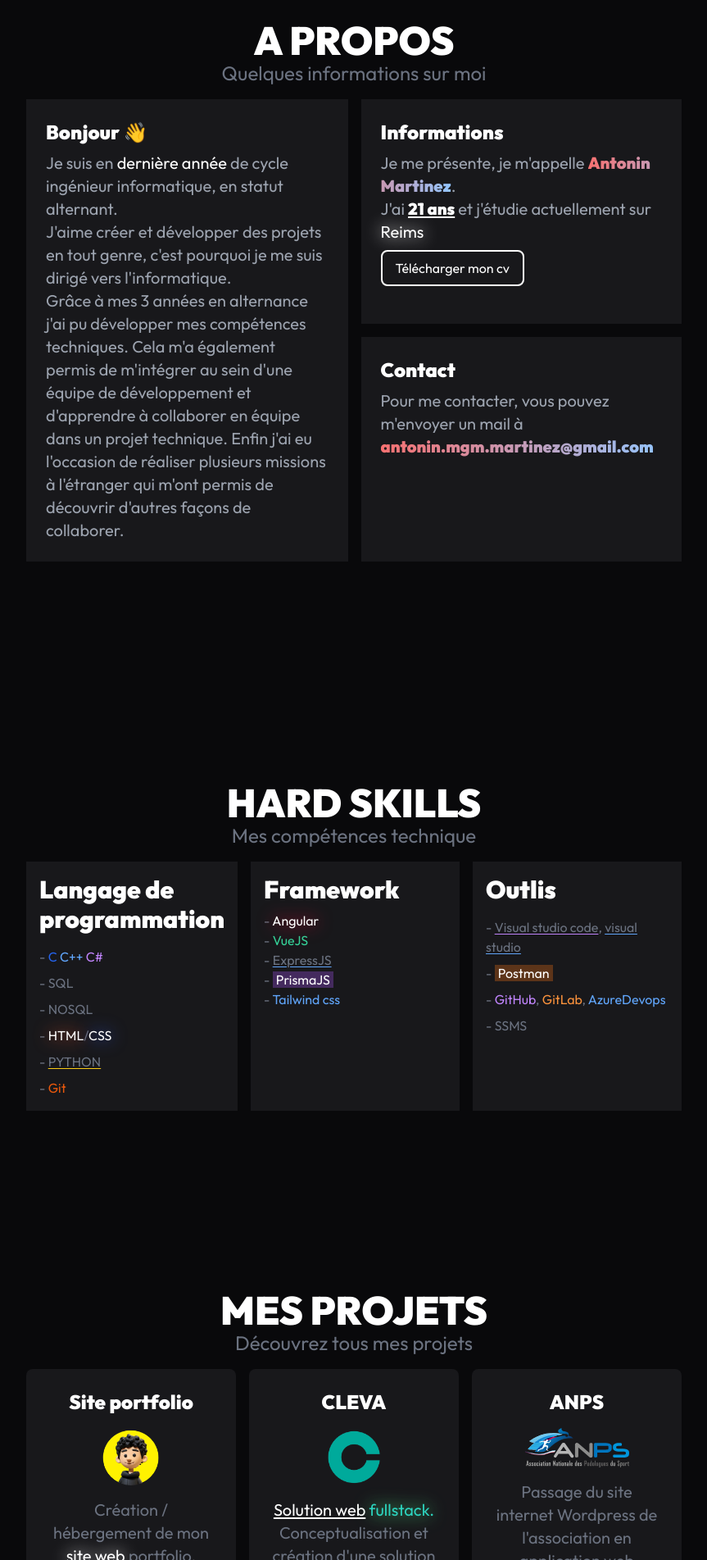
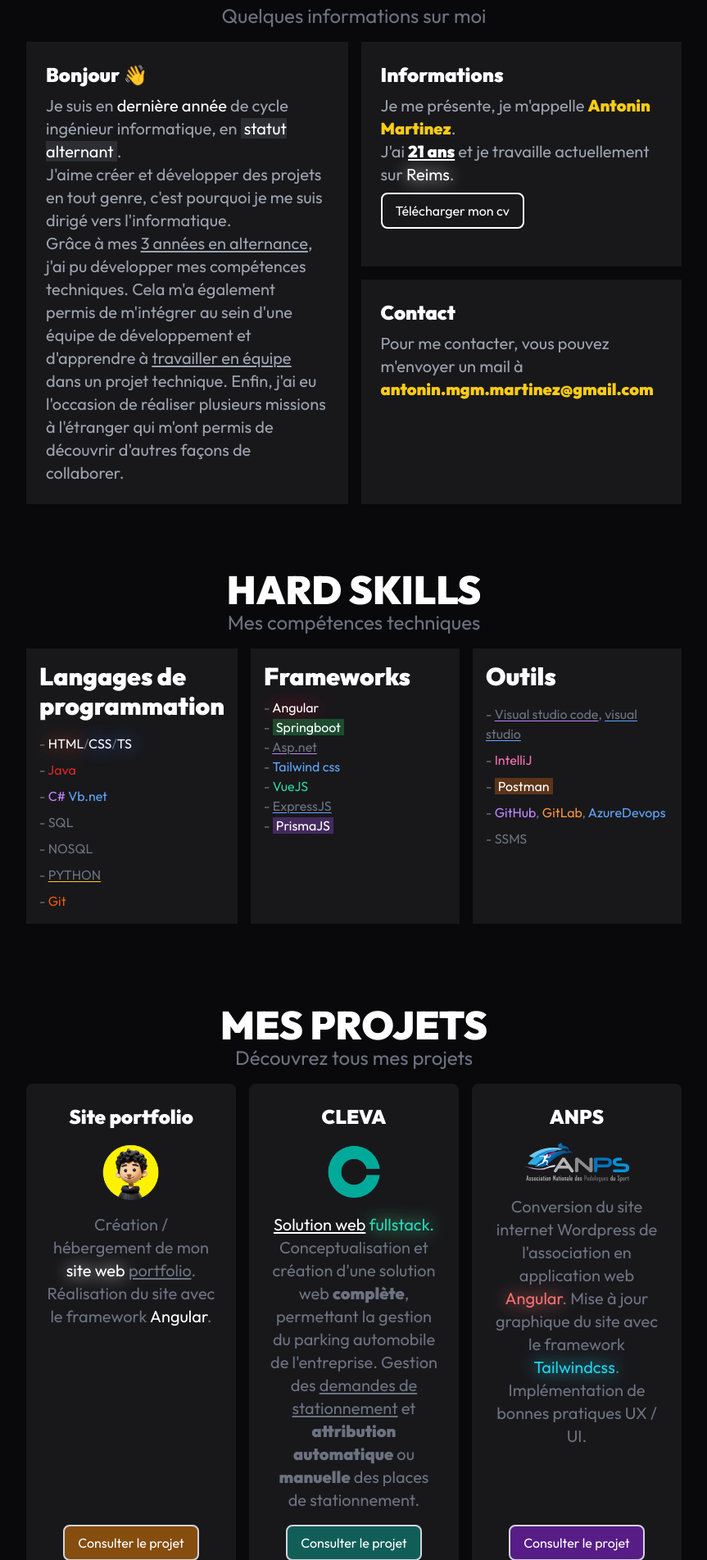
Before and after one commit to AntoninMart/my-portfolio, an Angular app: page / in a window 1280 px wide. Shown: the part 897-2800 px from the top of the page at 82% size, without its empty margins (208-1071 px from the left). Built offline with nearby package versions, Linux system fonts and the light colour scheme.

Commit message:
MAJ content

```diff
--- a/src/app/components/about/about.component.html
+++ b/src/app/components/about/about.component.html
@@ -1,4 +1,4 @@
-<section class="flex flex-col items-center justify-center text-white min-h-screen px-10">
+<section class="flex flex-col items-center justify-center text-white px-10">
     <div class="mb-4 flex flex-col text-center">
         <h2 class="text-5xl font-bold">A PROPOS</h2>
         <h3 class="text-2xl text-gray-500">Quelques informations sur moi</h3>
@@ -6,18 +6,18 @@
     <div class="flex flex-col xl:flex-row gap-4 xl:w-2/3 w-full">
         <div class="flex flex-col bg-zinc-900 p-6 w-full xl:w-1/2">
             <h2 class="text-2xl font-bold mb-2">Bonjour 👋</h2>
-            <p class="text-xl text-gray-400">Je suis en <span class="text-white">dernière année</span> de cycle ingénieur informatique, en statut alternant. <br> J'aime créer et développer des projets en tout genre, c'est pourquoi je me suis dirigé vers l'informatique. <br> Grâce à mes 3 années en alternance j'ai pu développer mes compétences techniques. Cela m'a également permis de m'intégrer au sein d'une équipe de développement et d'apprendre à collaborer en équipe dans un projet technique. Enfin j'ai eu l'occasion de réaliser plusieurs missions à l'étranger qui m'ont permis de découvrir d'autres façons de collaborer.</p>
+            <p class="text-xl text-gray-400">Je suis en <span class="text-white">dernière année</span> de cycle ingénieur informatique, en <span class="bg-gray-500/25 text-white px-1">statut alternant</span>. <br> J'aime créer et développer des projets en tout genre, c'est pourquoi je me suis dirigé vers l'informatique. <br> Grâce à mes <span class="underline underline-offset-2">3 années en alternance</span>, j'ai pu développer mes compétences techniques. Cela m'a également permis de m'intégrer au sein d'une équipe de développement et d'apprendre à <span class="underline underline-offset-2">travailler en équipe</span> dans un projet technique. Enfin, j'ai eu l'occasion de réaliser plusieurs missions à l'étranger qui m'ont permis de découvrir d'autres façons de collaborer.</p>
         </div>
         <div class="flex flex-col gap-4 w-full xl:w-1/2">
             <div class="bg-zinc-900 p-6 h-1/2 flex flex-col">
                 <h2 class="text-2xl font-bold mb-2">Informations</h2>
-                <p class="text-xl text-gray-400 mb-2">Je me présente, je m'appelle <span class="bg-clip-text text-transparent bg-gradient-to-r from-red-400 to-blue-300 font-bold"> Antonin Martinez</span>. <br> J'ai <span class="font-bold underline underline-offset-2 text-white">{{ this.age }} ans</span> et j'étudie actuellement sur <span class="drop-shadow-[0_0px_10px_rgba(255,255,255,1)] text-white">Reims</span></p>
+                <p class="text-xl text-gray-400 mb-2">Je me présente, je m'appelle <span class="text-yellow-400 font-bold"> Antonin Martinez</span>. <br> J'ai <span class="font-bold underline underline-offset-2 text-white">{{ this.age }} ans</span> et je travaille actuellement sur <span class="drop-shadow-[0_0px_10px_rgba(255,255,255,1)] text-white">Reims</span>.</p>
                 <a href="assets/pdf/CV_Antonin_Martinez.pdf" download="CV_Antonin_Martinez" class="rounded-lg py-2 px-4 border-2 border-white hover:bg-white hover:text-black duration-300 w-fit">Télécharger mon cv</a>
             </div>
             <div class="bg-zinc-900 p-6 h-1/2">
                 <h2 class="text-2xl font-bold mb-2 text-start">Contact</h2>
                 <p class="text-xl text-gray-400">Pour me contacter, vous pouvez m'envoyer un mail à</p>
-                <h2 class="text-xl bg-clip-text text-transparent bg-gradient-to-r from-red-400 to-blue-300 font-bold">antonin.mgm.martinez&#64;gmail.com</h2>
+                <h2 class="text-xl text-yellow-400 font-bold">antonin.mgm.martinez&#64;gmail.com</h2>
             </div>
         </div>
     </div>
--- a/src/app/components/accueil/accueil.component.html
+++ b/src/app/components/accueil/accueil.component.html
@@ -1,8 +1,8 @@
 <div class="min-h-screen flex flex-col items-center justify-center text-center px-10 py-28">
     <!-- <div class="relative block h-[200px] w-[100vh] bg-blue-400">
     </div> -->
-    <h1 class="text-4xl xl:text-6xl text-white font-bold mb-4 animate__animated animate__bounce">Salut, <span class="underline underline-offset-8 decoration-yellow-400">Je suis Antonin</span></h1>
-    <p class="text-gray-500 text-2xl xl:text-4xl mb-6 animate__animated animate__bounce">Je suis étudiant ingénieur, <br> je me passionne pour le développement<span class="text-yellow-400">.</span></p>
+    <h1 class="text-4xl xl:text-6xl text-white font-bold mb-4 animate__animated animate__bounce">Salut, <span class="underline underline-offset-8 decoration-yellow-400">je suis Antonin !</span></h1>
+    <p class="text-gray-500 text-2xl xl:text-4xl mb-6 animate__animated animate__bounce">Je suis ingénieur informatique, <br> spécialisé et passionné par le développement<span class="text-yellow-400">.</span></p>
     <img src="assets/images/me-ai.png" alt="me-ai.png" class="w-[28rem] animate__animated animate__bounceIn">
     <!-- <div class="relative mt-10">
         <img src="assets/images/headphones.webp" alt="" class="absolute w-20 sm:w-28 md:w-32 xl:w-40 -left-4 md:-left-10 xl:-left-32 -top-10 animate-float">
--- a/src/app/components/hardskills/hardskills.component.html
+++ b/src/app/components/hardskills/hardskills.component.html
@@ -1,27 +1,31 @@
-<section class="flex flex-col items-center justify-center text-white min-h-screen px-10">
+<section class="flex flex-col items-center justify-center text-white px-10">
     <h2 class="text-5xl font-bold text-center">HARD SKILLS</h2>
-    <h3 class="text-2xl text-gray-500 mb-4 text-center">Mes compétences technique</h3>
+    <h3 class="text-2xl text-gray-500 mb-4 text-center">Mes compétences techniques</h3>
     <div class="flex flex-col xl:flex-row gap-4 w-full xl:w-2/3 justify-center">
         <div class="flex flex-col w-full xl:w-1/3 p-4 bg-zinc-900 gap-2">
-            <h3 class="text-3xl font-bold mb-2">Langage de programmation</h3>
-            <p class="text-gray-500">- <span class="text-blue-600">C</span>&nbsp;<span class="text-blue-400">C++</span>&nbsp;<span class="text-purple-400">C#</span></p>
+            <h3 class="text-3xl font-bold mb-2">Langages de programmation</h3>
+            <p class="text-gray-500">- <span class="drop-shadow-[0_0px_10px_rgba(221,75,37,255)] text-white">HTML</span>/<span class="drop-shadow-[0_0px_10px_rgba(45,83,229,255)] text-white">CSS</span>/<span class="drop-shadow-[0_0px_10px_rgba(59,130,246,255)] text-white">TS</span></p>
+            <p class="text-gray-500">- <span class="text-red-600">Java</span></p>
+            <p class="text-gray-500">- <span class="text-purple-400">C#</span>&nbsp;<span class="text-blue-400">Vb.net</span></p>
             <p class="text-gray-500">- SQL</p>
             <p class="text-gray-500">- NOSQL</p>
-            <p class="text-gray-500">- <span class="drop-shadow-[0_0px_10px_rgba(221,75,37,255)] text-white">HTML</span>/<span class="drop-shadow-[0_0px_10px_rgba(45,83,229,255)] text-white">CSS</span></p>
             <p class="text-gray-500">- <span class="underline underline-offset-2 decoration-yellow-400">PYTHON</span></p>
             <p class="text-gray-500">- <span class="text-orange-600">Git</span></p>
         </div>
         <div class="flex flex-col w-full xl:w-1/3 p-4 bg-zinc-900">
-            <h3 class="text-3xl font-bold mb-2">Framework</h3>
+            <h3 class="text-3xl font-bold mb-2">Frameworks</h3>
             <p class="text-gray-500">- <span class="drop-shadow-[0_0px_10px_rgba(214,0,47,255)] text-white">Angular</span></p>
+            <p class="text-gray-500">- <span class="bg-green-500/30 text-white px-1">Springboot</span></p>
+            <p class="text-gray-500">- <span class="underline underline-offset-2 decoration-purple-400">Asp.net</span></p>
+            <p class="text-gray-500">- <span class="text-blue-400">Tailwind css</span></p>
             <p class="text-gray-500">- <span class="text-emerald-400">VueJS</span></p>
             <p class="text-gray-500">- <span class="underline underline-offset-2 decoration-blue-400">ExpressJS</span></p>
             <p class="text-gray-500">- <span class="bg-purple-500/30 text-white px-1">PrismaJS</span></p>
-            <p class="text-gray-500">- <span class="text-blue-400">Tailwind css</span></p>
         </div>
         <div class="flex flex-col w-full xl:w-1/3 p-4 bg-zinc-900 gap-2">
-            <h3 class="text-3xl font-bold mb-2">Outlis</h3>
+            <h3 class="text-3xl font-bold mb-2">Outils</h3>
             <p class="text-gray-500">- <span class="underline underline-offset-2 decoration-purple-400">Visual studio code</span>, <span class="underline underline-offset-2 decoration-blue-400">visual studio</span></p>
+            <p class="text-gray-500">- <span class="text-pink-400">IntelliJ</span></p>
             <p class="text-gray-500">- <span class="bg-orange-500/30 text-white px-1">Postman</span></p>
             <p class="text-gray-500">- <span class="text-purple-400">GitHub</span>, <span class="text-orange-400">GitLab</span>, <span class="text-blue-400">AzureDevops</span></p>
             <p class="text-gray-500">- SSMS</p>
--- a/src/app/components/project/project.component.html
+++ b/src/app/components/project/project.component.html
@@ -13,7 +13,7 @@
         <div class="flex flex-col items-center text-center bg-zinc-900 p-6 rounded-lg">
             <h2 class="text-2xl font-bold">CLEVA</h2>
             <img src="assets/images/logo-cleva.png" alt="" class="xl:w-1/3 w-32 my-4">
-            <p class="text-gray-500 text-xl"> <span class="text-white underline underline-offset-2">Solution web</span>&nbsp;<span class="drop-shadow-[0_0px_10px_rgba(74,222,128,1)] text-teal-400">fullstack.</span><br> Conceptualisation et création d'une solution web <span class="font-bold">complète</span>, permettant la gestion du parking automobile de l'entreprise. Gestion des <span class="underline underline-offset-2">demandes de stationnement </span> et <span class="font-bold">attribution automatique</span> ou <span class="font-bold">manuelle</span> des places de stationnement. </p>
+            <p class="text-gray-500 text-xl"> <span class="text-white underline underline-offset-2">Solution web</span>&nbsp;<span class="drop-shadow-[0_0px_10px_rgba(74,222,128,1)] text-teal-400">fullstack.</span><br> Conceptualisation et création d'une solution web <span class="font-bold">complète</span>, permettant la gestion du parking automobile de l'entreprise. Gestion des <span class="underline underline-offset-2">demandes de stationnement</span> et <span class="font-bold">attribution automatique</span> ou <span class="font-bold">manuelle</span> des places de stationnement.</p>
             <div class="flex flex-col h-full items-end justify-end">
                 <a routerLink="/projets" class="mt-4 bg-teal-800 border-2 border-gray-300 py-2 px-4 rounded-lg hover:border-teal-400 hover:bg-teal-900 duration-300">Consulter le projet</a>
             </div>
@@ -21,7 +21,7 @@
         <div class="flex flex-col items-center text-center bg-zinc-900 p-6 rounded-lg">
             <h2 class="text-2xl font-bold">ANPS</h2>
             <img src="assets/images/logo-anps.svg" alt="" class="xl:h-1/3 w-32 my-4">
-        <p class="text-gray-500 text-xl">Passage du site internet Wordpress de l'association en application web <span class="drop-shadow-[0_0px_10px_rgba(248,113,113,1)] text-red-400">Angular</span>. Mise à jour graphique du site avec le framework <span class="drop-shadow-[0_0px_10px_rgba(34,211,238,1)] text-cyan-400">Tailwindcss</span>. Implémentation de bonnes pratiques UX / UI.</p>
+        <p class="text-gray-500 text-xl">Conversion du site internet Wordpress de l'association en application web <span class="drop-shadow-[0_0px_10px_rgba(248,113,113,1)] text-red-400">Angular</span>. Mise à jour graphique du site avec le framework <span class="drop-shadow-[0_0px_10px_rgba(34,211,238,1)] text-cyan-400">Tailwindcss</span>. Implémentation de bonnes pratiques UX / UI.</p>
             <div class="flex flex-col h-full items-end justify-end">
                 <a href="https://www.anps-france.com/" target="_blank" class="mt-4 bg-purple-900 border-2 border-gray-300 py-2 px-4 rounded-lg hover:border-pink-400 hover:bg-purple-950 duration-300">Consulter le projet</a>
             </div>
--- a/src/app/pages/home/home.component.html
+++ b/src/app/pages/home/home.component.html
@@ -1,6 +1,8 @@
 <app-accueil></app-accueil>
-<app-about></app-about>
-<app-hardskills></app-hardskills>
-<app-project></app-project>
-<app-hobbies></app-hobbies>
-<app-formation></app-formation>
+<div class="flex flex-col gap-20">
+    <app-about></app-about>
+    <app-hardskills></app-hardskills>
+    <app-project></app-project>
+    <app-hobbies></app-hobbies>
+    <app-formation></app-formation>
+</div>
```
Also changed, not shown: src/app/components/formation/formation.component.html (+20 -20 lines), src/app/components/hobbies/hobbies.component.html (+4 -4 lines), src/app/components/list-projets/list-projets.component.html (+14 -1 lines), src/app/components/list-projets/list-projets.component.ts (+23 -18 lines), 2 other files (tests, documents, lock files or other folders).
